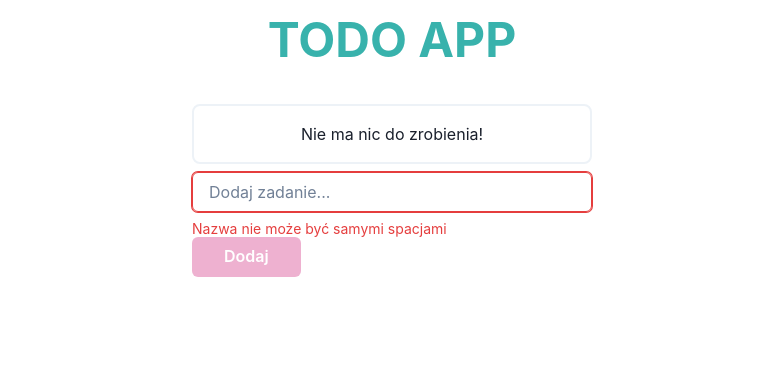
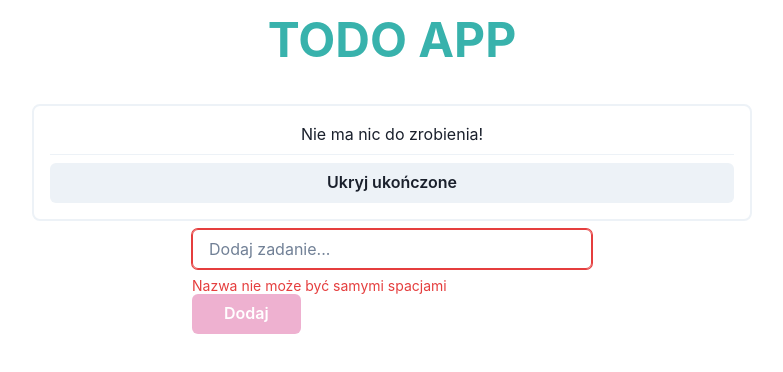
Before and after one commit to ewatryscien/todo-app, a React (Create React App) app: page / in a window 1280 px wide. Shown: the top 372 px of the page, without its empty margins (248-1031 px from the left). Built offline with nearby package versions, Linux system fonts and the light colour scheme.

Commit message:
showing/hiding incomplete tasks

```diff
--- a/src/components/TasksList.js
+++ b/src/components/TasksList.js
@@ -1,4 +1,4 @@
-import React, { useEffect } from "react";
+import React, { useEffect, useState } from "react";
 import { useDispatch, useSelector } from "react-redux";
 import {
   loadTasks,
@@ -6,8 +6,10 @@ import {
   deleteTask,
   completeTask,
   incompleteTask,
+  getIncompletedTasks,
 } from "../store/tasks";
 import {
+  Stack,
   VStack,
   HStack,
   Text,
@@ -16,10 +18,17 @@ import {
   Spacer,
   Checkbox,
 } from "@chakra-ui/react";
+import { Link } from "react-router-dom";
 
 const TasksList = () => {
   const dispatch = useDispatch();
-  const tasks = useSelector(getAllTasks);
+  const allTasks = useSelector(getAllTasks);
+  console.log("alltasks:", allTasks);
+  const incompleteTasks = useSelector(getIncompletedTasks);
+
+  const [showAllTasks, setShowAllTasks] = useState(true);
+
+  const tasks = showAllTasks ? allTasks : incompleteTasks;
 
   useEffect(() => {
     dispatch(loadTasks());
@@ -36,7 +45,10 @@ const TasksList = () => {
     } else {
       dispatch(incompleteTask(task));
     }
-    //setTasksToDisplay(tasks);
+  };
+
+  const handleHide = () => {
+    setShowAllTasks(!showAllTasks);
   };
 
   return (
@@ -45,9 +57,9 @@ const TasksList = () => {
       borderColor="gray.100"
       borderWidth="2px"
       p="4"
+      w="100%"
+      maxW={{ base: "90vh", sm: "50vh", md: "60vh", lg: "80vh", xl: "90vh" }}
       borderRadius="lg"
-      w="100%"
-      maxW={{ base: "90vh", sm: "80vh", lg: "50vh" }}
       alignItems="stretch"
     >
       {tasks.length === 0 ? (
@@ -60,12 +72,18 @@ const TasksList = () => {
               onChange={(event) => toggleCheck(task, event.target.checked)}
               isChecked={task.completed}
             ></Checkbox>
-            <Text>{task.description}</Text>
+            <Link to={`/task/${task.id}`}>
+              <Text as={task.completed ? "del" : ""}>{task.description}</Text>
+            </Link>
             <Spacer />
             <Button onClick={() => handleDelete(task.id)}>Usuń</Button>}
           </HStack>
         ))
       )}
+
+      <Button onClick={handleHide}>
+        {showAllTasks ? "Ukryj ukończone" : "Pokaż wszystkie zadania"}
+      </Button>
     </VStack>
   );
 };
--- a/src/store/tasks.js
+++ b/src/store/tasks.js
@@ -6,7 +6,6 @@ const slice = createSlice({
   name: "tasks",
   initialState: {
     list: [],
-    //loading: false,
   },
   reducers: {
     taskAdded: (tasks, action) => {
@@ -75,12 +74,18 @@ export const deleteTask = (id) =>
   });
 
 export const getAllTasks = createSelector(
+  //input
   (state) => {
-    console.log("state:", state);
+    //console.log("state:", state);
     return state;
-  }, //input
+  },
+  //output
   (tasks) => {
-    console.log("tasks:", tasks);
     return tasks.list;
   }
 );
+
+export const getIncompletedTasks = createSelector(
+  (state) => state,
+  (tasks) => tasks.list.filter((task) => !task.completed)
+);
```
